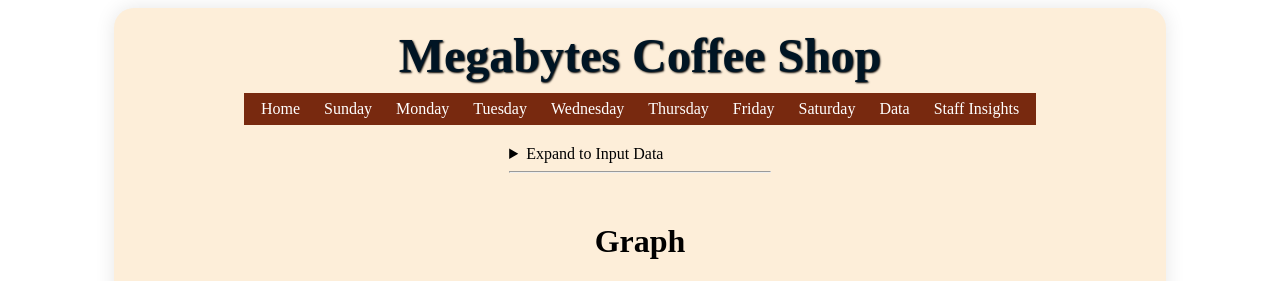
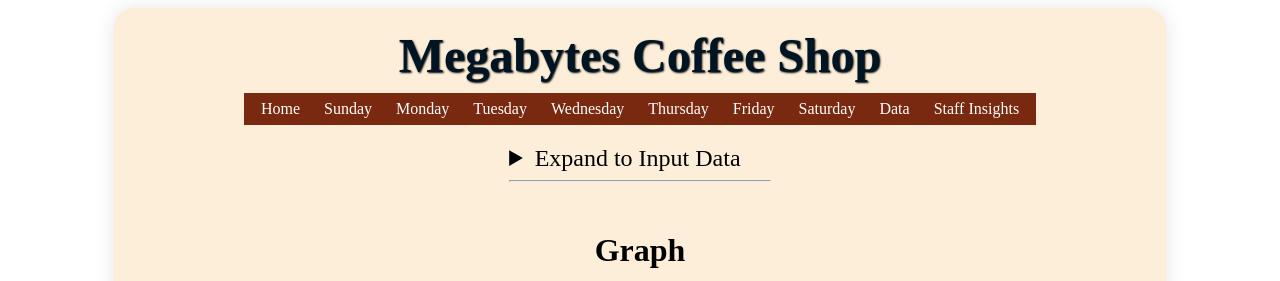
Before and after one commit to jgoldberg-shine/week8testing, a Flask app: template website/templates/page10.html in a window 1280 px wide. Shown: the top 281 px of the page. Run offline with Flask 3, Linux system fonts and the light colour scheme; the template is opened without the code that fills it, so the values that code supplies are empty.

Commit message:
minor text changes

```diff
--- a/website/templates/page10.html
+++ b/website/templates/page10.html
@@ -3,9 +3,7 @@
 {% block content %}
 
 <details>
-    <summary>
-        Expand to Input Data
-    </summary>
+    <summary class="expand-text">Expand to Input Data</summary>
     <form action="/add2" method="post">
         <hr>
         <label>Input Data</label>
```
